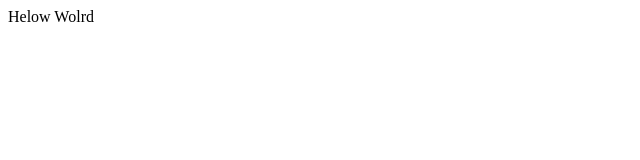
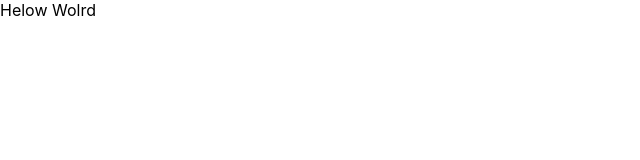
Before and after one commit to gkdfo40/ozis-react-project, a React (Create React App) app: page / in a window 1280 px wide. Shown: the top 160 px of the page, without its empty margins (0-640 px from the left). Built offline with nearby package versions, Linux system fonts and the light colour scheme.

Commit message:
feat: GlobalStyle 적용

```diff
--- a/src/index.tsx
+++ b/src/index.tsx
@@ -1,6 +1,7 @@
 import React from "react";
 import ReactDOM from "react-dom/client";
 import App from "./App";
+import GlobalStyle from "./styles/GlobalStyle.style";
 
 const root = ReactDOM.createRoot(
   document.getElementById("root") as HTMLElement
@@ -8,5 +9,6 @@ const root = ReactDOM.createRoot(
 root.render(
   <React.StrictMode>
     <App />
+    <GlobalStyle />
   </React.StrictMode>
 );
--- /dev/null
+++ b/src/styles/GlobalStyle.style.ts
@@ -0,0 +1,30 @@
+import { createGlobalStyle } from "styled-components";
+
+const GlobalStyle = createGlobalStyle`
+* {
+    margin: 0;
+    padding: 0;
+    box-sizing: border-box;
+    font-family: 'Noto Sans KR', -apple-system, BlinkMacSystemFont, 'Segoe UI',
+      'Roboto', 'Oxygen', 'Ubuntu', 'Cantarell', 'Fira Sans', 'Droid Sans',
+      'Helvetica Neue', sans-serif;
+    -webkit-font-smoothing: antialiased;
+    -moz-osx-font-smoothing: grayscale;
+  }
+
+  body {
+  margin: 0;
+  font-family: -apple-system, BlinkMacSystemFont, 'Segoe UI', 'Roboto', 'Oxygen',
+    'Ubuntu', 'Cantarell', 'Fira Sans', 'Droid Sans', 'Helvetica Neue',
+    sans-serif;
+  -webkit-font-smoothing: antialiased;
+  -moz-osx-font-smoothing: grayscale;
+}
+
+code {
+  font-family: source-code-pro, Menlo, Monaco, Consolas, 'Courier New',
+    monospace;
+}
+
+`;
+export default GlobalStyle;
```
